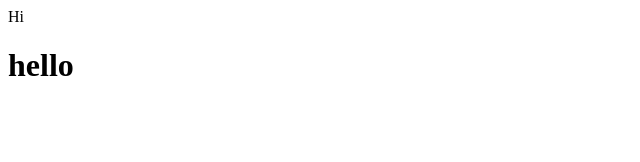
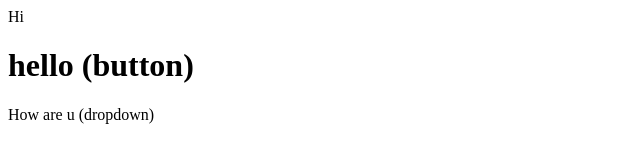
Before and after one commit to Malik864/hifi, a plain HTML site: page index.html in a window 1280 px wide. Shown: the whole page, without its empty margins (0-640 px from the left). Drawn offline with Linux system fonts and the light colour scheme.

Commit message:
change kia hai

```diff
--- a/index.html
+++ b/index.html
@@ -1,2 +1,3 @@
 <p>Hi</p>
-<h1>hello</h1>
+<h1>hello (button)</h1>
+<p>How are u (dropdown)</p>
```
